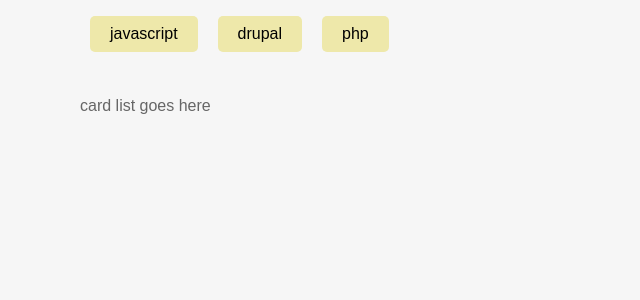
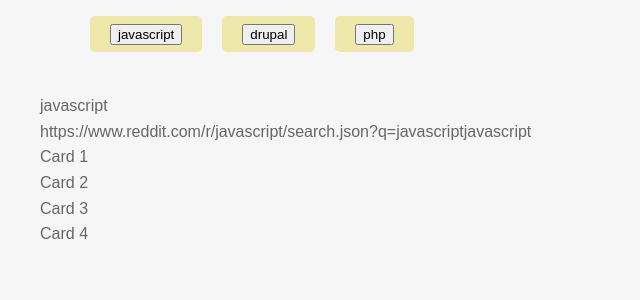
Before and after one commit to leorawe/react-project, a React (Create React App) app: page / in a window 1280 px wide. Shown: the top 300 px of the page, without its empty margins (0-640 px from the left). Built offline with nearby package versions, Linux system fonts and the light colour scheme.

Commit message:
passing state down - figuring out search

```diff
--- a/src/components/button.js
+++ b/src/components/button.js
@@ -3,8 +3,13 @@
 const  ButtonItem =({button}) => {
     //this will deal with a onClick on a button event
     //then we will need to save the Selected Button
+    function handleClick(e){
+        e.preventDefault();
+        console.log('button got clicked!');
+        //this.setState(something here);
+    }
    return (
-    <li> {button} </li>
+    <li><button onClick={(e) => handleClick(e)}> {button} </button></li>
     )
 }
 
--- a/src/components/card-list.js
+++ b/src/components/card-list.js
@@ -1,14 +1,23 @@
-import React, { Component } from 'react';
+import React from 'react';
+import Card from './card';
+//import SearchLine from './search-line';
 
-class CardList extends Component {
-    render(){
+const CardList = (props) =>{
+    const cardItems = props.cards.map((card) => {
+        return (
+            <Card
+            key={card}
+            card={card} />
+        )
+    });
         return (
             <div className="card-list container">
-                {/** how do you print a list - look in video list**/ }
+
                 {/* line comment looks like this */}
-                <p>card list goes here</p>
+
+                <div>{cardItems}</div>
             </div>
         );
     }
-}
+
 export default CardList;
--- a/src/components/card.js
+++ b/src/components/card.js
@@ -1,9 +1,9 @@
-import React, { Component } from 'react';
+import React from 'react';
 
-class Card extends Component {
-//this will print out information - title and link
-//it does not contain State
-
+const Card = ({card}) => {
+    return (
+        <div>Card {card} </div>
+    )
 }
 
 export default Card;
--- a/src/components/search-line.js
+++ b/src/components/search-line.js
@@ -1,15 +1,32 @@
-import React, { Component } from 'react';
-const searchUrl = 'https://www.reddit.com/r/php/search.json?q=';
-//the default should be in state - 'drupal'
-//learn to set up a State ful component
+import React  from 'react';
+const searchUrl = 'https://www.reddit.com/r/javascript/search.json?q=javascript';
+//the default should be in state - 'javascript'
 
-class SearchLine extends Component {
-    render(){
+const SearchLine = (props) => {
+// Create a request variable and assign a new XMLHttpRequest object to it.
+let request = new XMLHttpRequest();
+
+// Open a new connection, using the GET request on the URL endpoint
+console.log(`${searchUrl}${props.selectedButton}`);
+//request.open('GET',`${searchUrl}${props.selectedButton}`, true);
+request.open('GET',searchUrl, true);
+
+request.onload = function () {
+    // Begin accessing JSON data here
+    console.log(request.status);
+    let stuff = JSON.parse(this.response);
+    let investigate = stuff.data.children;
+   // console.log(investigate);
+    Object.keys(investigate).map(i => console.log(investigate[i].data.selftext_html));
+    Object.keys(investigate).map(i => console.log(investigate[i].data.title));
+    Object.keys(investigate).map(i => console.log(investigate[i].data.url));
+}
         return (
             <div>
-                <p>search line - does it need to display?  or it just calculates - state goes in here</p>
+                {searchUrl}{props.selectedButton}
             </div>
         );
-    }
+
 }
+
 export default SearchLine;
--- a/src/index.js
+++ b/src/index.js
@@ -3,10 +3,12 @@
 import './index.css';
 import CardList from './components/card-list';
 import ButtonList from './components/button-list';
+import SearchLine from './components/search-line';
 //import App from './App';
 import * as serviceWorker from './serviceWorker';
 
 const buttons = ["javascript","drupal","php"];
+const cards = [1,2,3,4];
 
 class App extends Component {
     constructor(props){
@@ -14,19 +16,22 @@
 
       this.state = {
           buttons: [],
-          selectedButton: null
-
-      }
-    //this.buttonStart('javascript');
+          selectedButton: 'javascript'
+      };
 
     }
-
-    render() {
+render() {
       return (
         <div>
         <ButtonList buttons={buttons} />
         <br />
-        <CardList />
+        {this.state.selectedButton}
+        <SearchLine
+        selectedButton = {this.state.selectedButton}
+        />
+        <CardList
+        cards={cards}
+        />
 
         </div>
       );
```
